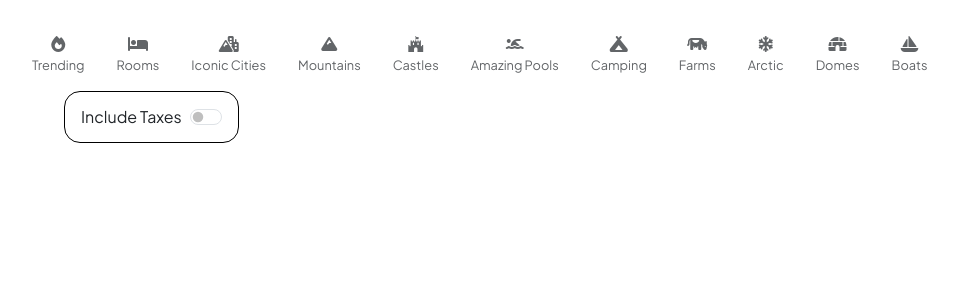
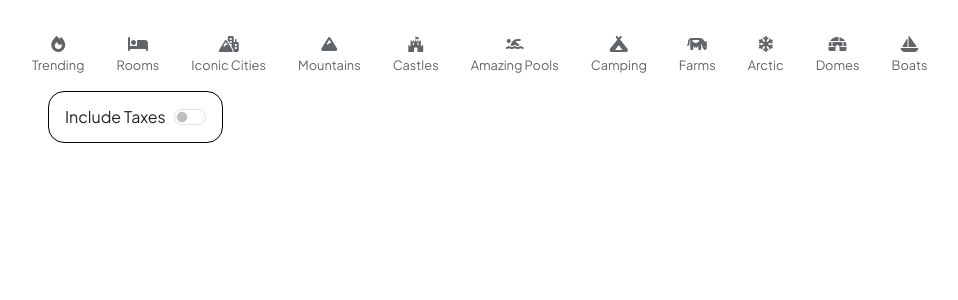
Before and after one commit to PranavRaj16/Wanderlust, a Node server app: page /listings in a window 1280 px wide. Shown: the part 80-380 px from the top of the page, without its empty margins (50-1008 px from the left). Run offline with Node 20, Linux system fonts and the light colour scheme; data that the repository does not hold is empty; some libraries are stand-ins or nearby versions; some web fonts are replaced.

Commit message:
Update index.ejs

```diff
--- a/views/listings/index.ejs
+++ b/views/listings/index.ejs
@@ -27,7 +27,7 @@
       border-radius: 1rem;
       height: 3.25rem;
       padding: 1rem;
-      margin-left: 2rem;
+      margin-left: 1rem;
       display: flex;
       align-items: center;
     }
```
